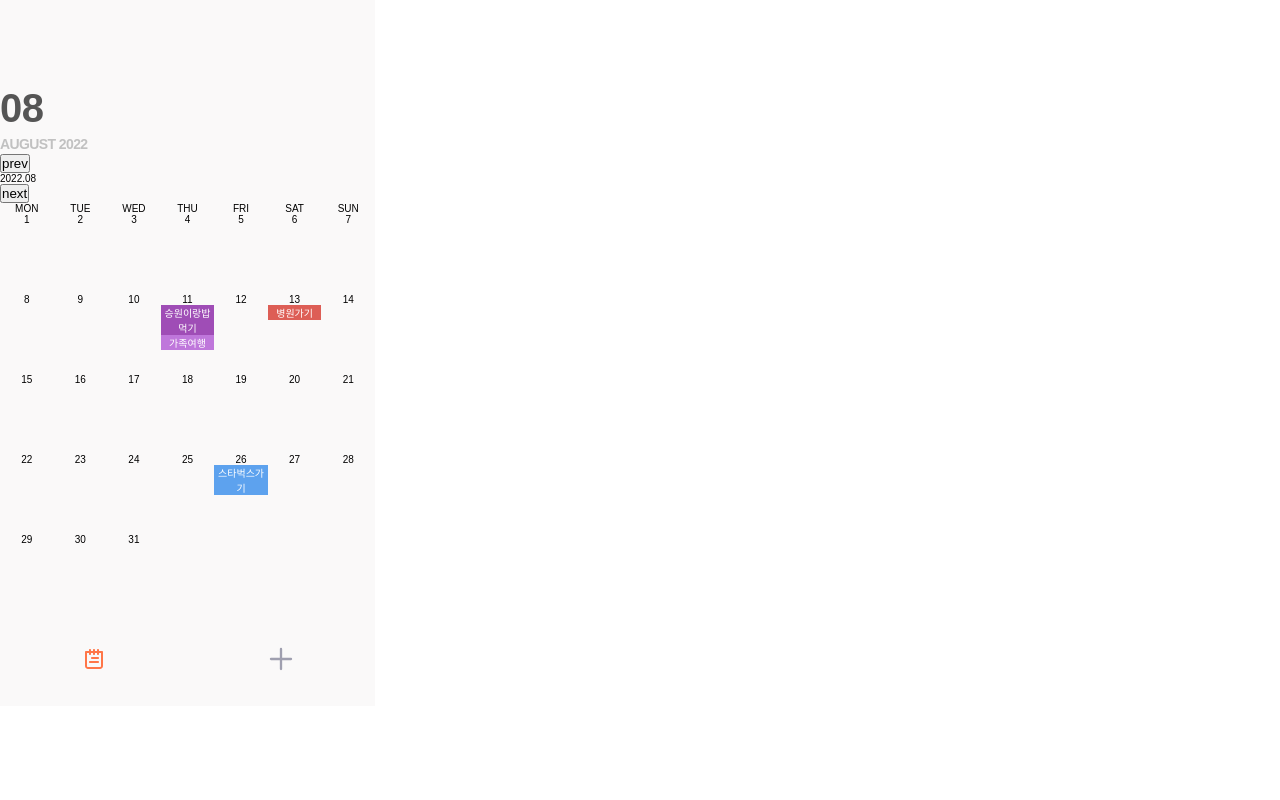
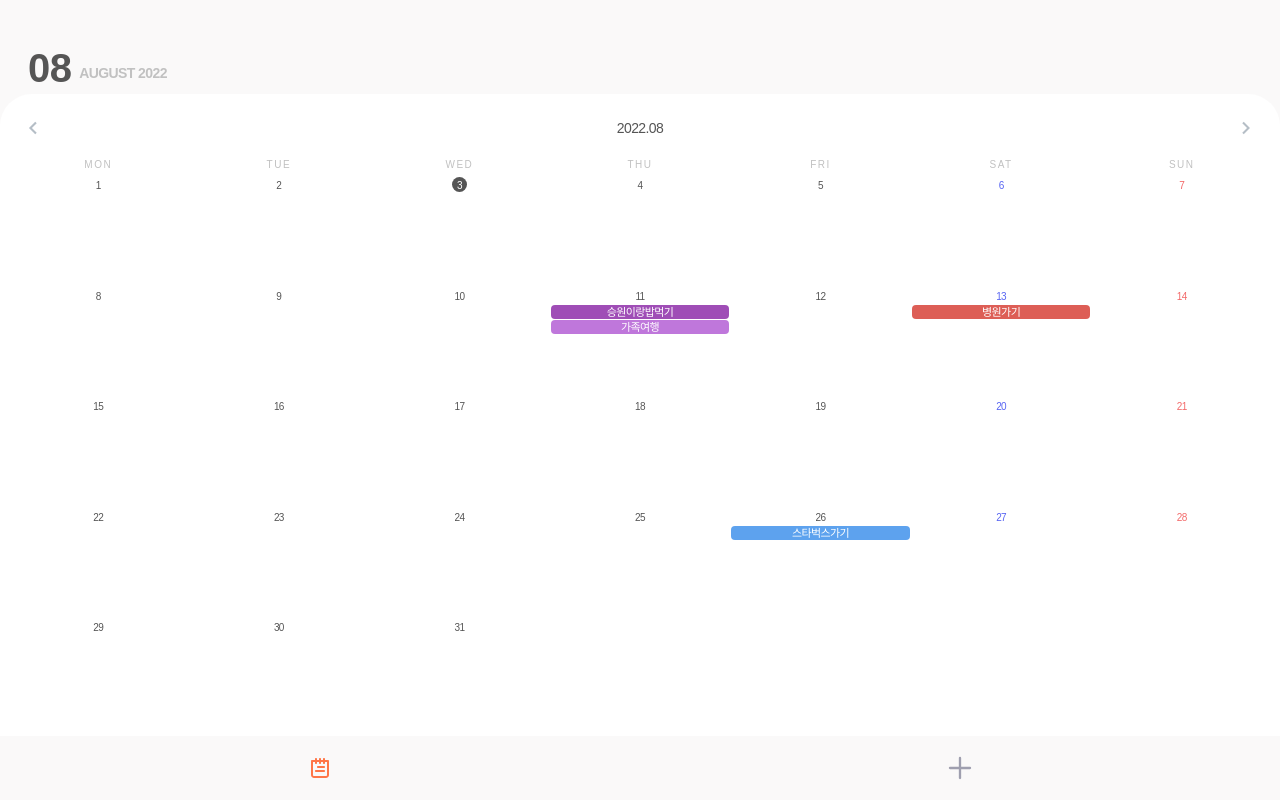
Before and after one commit to sseung95/my-calendar, a React (Vite) app: page / in a window 1280 px wide. Built offline with nearby package versions, Linux system fonts and the light colour scheme.

Commit message:
Design: Month calendar styling

```diff
--- a/src/components/calendar/Calendar.tsx
+++ b/src/components/calendar/Calendar.tsx
@@ -2,6 +2,10 @@
 import { css } from '@emotion/react';
 import React, { useState } from 'react';
 import Day from './Day';
+import prevIcon from '../../assets/left-icon.svg';
+import nextIcon from '../../assets/right-icon.svg';
+import { Body01 } from '../../styles/typography';
+import { Pointer } from '../../styles/unit';
 
 type CalendarProps = {
   year: number;
@@ -16,7 +20,6 @@ const Calendar: React.FC<CalendarProps> = ({
   setYear,
   setMonth,
 }) => {
-  const [today, setToday] = useState(new Date().getDate());
   const prevDay = new Date(year, month - 1, 0).getDay(); // 지난달의 마지막 요일
   const lastDay = new Date(year, month, 0).getDate(); // 현재 월의 마지막 날 구하기
 
@@ -39,15 +42,19 @@ const Calendar: React.FC<CalendarProps> = ({
   };
 
   return (
-    <div>
-      <div>
-        <button onClick={handleGoPrevMonth}>prev</button>
-        <div>
+    <div css={CalendarWrapper}>
+      <div css={CalendarHeader}>
+        <img src={prevIcon} onClick={handleGoPrevMonth} css={Pointer} />
+        <div css={Body01}>
           {year}.{month.toString().padStart(2, '0')}
         </div>
-        <button onClick={handleGoNextvMonth}>next</button>
+        <img src={nextIcon} onClick={handleGoNextvMonth} css={Pointer} />
       </div>
-      <div>
+      <div
+        css={css`
+          flex-grow: 1;
+        `}
+      >
         <div css={DateHead}>
           <div>MON</div>
           <div>TUE</div>
@@ -71,17 +78,45 @@ const Calendar: React.FC<CalendarProps> = ({
   );
 };
 
+const CalendarWrapper = css`
+  background-color: #fff;
+  border-radius: 32px 32px 0px 0px;
+  padding: 2.4rem 0.8rem;
+
+  flex-grow: 1;
+
+  display: flex;
+  flex-direction: column;
+`;
+
+const CalendarHeader = css`
+  display: flex;
+  justify-content: space-between;
+  padding: 0 1.6rem;
+  padding-bottom: 2.1rem;
+  color: var(--gray-08);
+`;
+
 const DateHead = css`
   display: grid;
   grid-template-columns: repeat(7, 1fr);
   text-align: center;
+  color: var(--gray-04);
+
+  font-size: 1rem;
+  font-weight: 400;
+  line-height: 1.2rem;
+  letter-spacing: 1.5px;
+
+  margin-bottom: 0.5rem;
 `;
 
 const DateBoard = css`
   display: grid;
   grid-template-columns: repeat(7, 1fr);
-  grid-auto-rows: minmax(auto, 80px);
+  grid-template-rows: repeat(auto-fit, minmax(50px, 1fr));
   text-align: center;
+  height: 100%;
 `;
 
 export default Calendar;
--- a/src/components/calendar/CalendarWeek.tsx
+++ b/src/components/calendar/CalendarWeek.tsx
@@ -5,6 +5,10 @@ import { useNavigate } from 'react-router';
 import { Link } from 'react-router-dom';
 import { getDayStr } from '../../utils/dateUtil';
 import addImg from '../../assets/add-button.svg';
+import prevIcon from '../../assets/left-icon.svg';
+import nextIcon from '../../assets/right-icon.svg';
+import { Body01 } from '../../styles/typography';
+import { Pointer } from '../../styles/unit';
 import Day from './Day';
 import TaskList from '../task/TaskList';
 
@@ -35,13 +39,13 @@ const CalendarWeek: React.FC<CalendarProps> = ({ year, month, date }) => {
 
   return (
     <>
-      <div>
-        <div>
-          <button onClick={handleGoPrevMonth}>prev</button>
-          <div>
+      <div css={CalendarWrapper}>
+        <div css={CalendarHeader}>
+          <img src={prevIcon} onClick={handleGoPrevMonth} css={Pointer} />
+          <div css={Body01}>
             {year}.{month.toString().padStart(2, '0')}
           </div>
-          <button onClick={handleGoNextvMonth}>next</button>
+          <img src={nextIcon} onClick={handleGoNextvMonth} css={Pointer} />
         </div>
         <div>
           <div css={DateHead}>
@@ -88,16 +92,38 @@ const CalendarWeek: React.FC<CalendarProps> = ({ year, month, date }) => {
   );
 };
 
+const CalendarWrapper = css`
+  background-color: #fff;
+  border-radius: 32px 32px 0px 0px;
+  padding: 2.4rem 0.8rem;
+`;
+
+const CalendarHeader = css`
+  display: flex;
+  justify-content: space-between;
+  padding: 0 1.6rem;
+  margin-bottom: 2.1rem;
+  color: var(--gray-08);
+`;
+
 const DateHead = css`
   display: grid;
   grid-template-columns: repeat(7, 1fr);
   text-align: center;
+  color: var(--gray-04);
+
+  font-size: 1rem;
+  font-weight: 400;
+  line-height: 1.2rem;
+  letter-spacing: 1.5px;
+
+  margin-bottom: 0.5rem;
 `;
 
 const DateBoard = css`
   display: grid;
   grid-template-columns: repeat(7, 1fr);
-  grid-auto-rows: minmax(auto, 80px);
+  grid-auto-rows: minmax(auto, 8rem);
   text-align: center;
 `;
 
--- a/src/components/calendar/Day.tsx
+++ b/src/components/calendar/Day.tsx
@@ -1,6 +1,9 @@
+import styled from '@emotion/styled';
+import { useEffect, useRef } from 'react';
 import { useSelector } from 'react-redux';
 import { useNavigate } from 'react-router';
 import { RootState } from '../../store';
+import { Caption02 } from '../../styles/typography';
 import Label from './Label';
 
 type DayProps = {
@@ -18,6 +21,23 @@ const Day: React.FC<DayProps> = ({ year, month, date, idx }) => {
       task.startDate.getMonth() + 1 === month
   );
   const lastDay = new Date(year, month, 0).getDate(); // 현재 월의 마지막 날 구하기
+  const dayRef = useRef<HTMLInputElement>(null);
+
+  useEffect(() => {
+    if (!dayRef.current) return;
+
+    console.log(dayRef.current.clientHeight);
+  }, [dayRef]);
+
+  const isToday = (targetDate: number) => {
+    const today = new Date();
+
+    if (today.getFullYear() !== year) return false;
+    if (today.getMonth() + 1 !== month) return false;
+    if (today.getDate() !== targetDate) return false;
+
+    return true;
+  };
 
   const handleGoWeekThatDate = () => {
     if (idx + date > 0 && idx + date <= lastDay) {
@@ -26,9 +46,19 @@ const Day: React.FC<DayProps> = ({ year, month, date, idx }) => {
   };
 
   return (
-    <div id={`date-${idx + 1}`} onClick={handleGoWeekThatDate}>
-      <div>{idx + date <= 0 || idx + date > lastDay ? '' : date + idx}</div>
+    <DayWrapper
+      id={`date-${idx + 1}`}
+      onClick={handleGoWeekThatDate}
+      ref={dayRef}
+    >
+      <DateStyle
+        isToday={isToday(idx + date)}
+        day={new Date(`${year}/${month}/${idx + date}`).getDay()}
+      >
+        {idx + date <= 0 || idx + date > lastDay ? '' : date + idx}
+      </DateStyle>
 
+      <LabelListWrapper>
         {taskList
           .filter((task) => task.startDate.getDate() === date + idx)
           .map((task) => (
@@ -39,8 +69,54 @@ const Day: React.FC<DayProps> = ({ year, month, date, idx }) => {
               labelColor={task.label}
             />
           ))}
-    </div>
+      </LabelListWrapper>
+    </DayWrapper>
   );
 };
 
+const DayWrapper = styled.div`
+  padding: 0.1rem;
+  cursor: pointer;
+
+  display: flex;
+  flex-direction: column;
+  gap: 0.1rem;
+
+  overflow: hidden;
+
+  &:hover {
+    background-color: #fafafa;
+    border-radius: 4px;
+  }
+`;
+
+const DateStyle = styled.div<{ isToday: boolean; day: number }>`
+  ${Caption02}
+  width: 1.5rem;
+  height: 1.5rem;
+  line-height: 1.7rem;
+  align-self: center;
+
+  margin-bottom: 0.1rem;
+
+  color: var(--gray-08);
+  ${(props) => props.day === 0 && 'color: var(--red);'}
+  ${(props) => props.day === 6 && 'color: var(--blue);'}
+
+  ${(props) =>
+    props.isToday &&
+    `
+    font-weight: 500;
+    color: #fff;
+    background-color: var(--gray-08);
+    border-radius: 100px;
+  `}
+`;
+
+const LabelListWrapper = styled.div`
+  display: flex;
+  flex-direction: column;
+  gap: 0.1rem;
+`;
+
 export default Day;
--- a/src/components/calendar/Label.tsx
+++ b/src/components/calendar/Label.tsx
@@ -1,5 +1,5 @@
-/** @jsxImportSource @emotion/react */
-import { css } from '@emotion/react';
+import styled from '@emotion/styled';
+import { Caption01 } from '../../styles/typography';
 
 type LabelProps = {
   id: string;
@@ -9,15 +9,23 @@ type LabelProps = {
 
 const Label: React.FC<LabelProps> = ({ id, title, labelColor }) => {
   return (
-    <div
-      css={css`
-        background-color: ${`var(--label-color-${labelColor})`};
-        color: #fff;
-      `}
-    >
-      {title}
-    </div>
+    <LabelWrapper labelColor={`var(--label-color-${labelColor})`}>
+      <Title>{title}</Title>
+    </LabelWrapper>
   );
 };
 
+const LabelWrapper = styled.div<{ labelColor: string }>`
+  background-color: ${(props) => props.labelColor};
+  height: 1.4rem;
+  overflow: hidden;
+  border-radius: 4px;
+`;
+
+const Title = styled.span`
+  ${Caption01}
+  color: #fff;
+  line-height: 1.5rem;
+`;
+
 export default Label;
--- a/src/components/layout/Layout.tsx
+++ b/src/components/layout/Layout.tsx
@@ -10,17 +10,28 @@ type LayoutProps = {
 const Layout: React.FC<LayoutProps> = ({ children }) => {
   return (
     <div css={Container}>
-      <main>{children}</main>
+      <main css={Main}>{children}</main>
       <Navigation />
     </div>
   );
 };
 
 const Container = css`
-  /* min-width: 375px; */
-  width: 375px;
-  padding-top: 82px;
+  min-width: 375px;
+  height: calc(var(--vh, 1vh) * 100);
+  padding-top: 4.2rem;
   background: #faf9f9;
+
+  display: flex;
+  flex-direction: column;
+  justify-content: space-between;
+`;
+
+const Main = css`
+  flex-grow: 1;
+
+  display: flex;
+  flex-direction: column;
 `;
 
 export default Layout;
--- a/src/components/layout/Navigation.tsx
+++ b/src/components/layout/Navigation.tsx
@@ -41,7 +41,6 @@ const Navigation = () => {
 };
 
 const Nav = css`
-  height: 9.2rem;
   background: #faf9f9;
 `;
 
--- a/src/pages/MonthCalendar.tsx
+++ b/src/pages/MonthCalendar.tsx
@@ -15,8 +15,8 @@ const MonthCalendar = () => {
   }, [month]);
 
   return (
-    <div>
-      <div>
+    <>
+      <div css={DateWrapper}>
         <div css={Month}>{month.toString().padStart(2, '0')}</div>
         <div css={MonthYear}>
           {monthStr} {year}
@@ -28,26 +28,33 @@ const MonthCalendar = () => {
         setYear={setYear}
         setMonth={setMonth}
       />
-    </div>
+    </>
   );
 };
 
+const DateWrapper = css`
+  display: flex;
+  gap: 0.8rem;
+  align-items: center;
+  margin-left: 2.8rem;
+`;
+
 const Month = css`
   font-weight: 700;
-  font-size: 40px;
-  line-height: 52px;
+  font-size: 4rem;
+  line-height: 5.2rem;
   letter-spacing: -0.6px;
-
   color: var(--gray-08);
 `;
 
 const MonthYear = css`
   font-weight: 700;
-  font-size: 14px;
-  line-height: 20px;
+  font-size: 1.4rem;
+  line-height: 2rem;
   letter-spacing: -0.6px;
+  color: var(--gray-04);
 
-  color: var(--gray-04);
+  margin-top: 1rem;
 `;
 
 export default MonthCalendar;
--- a/src/styles/global.ts
+++ b/src/styles/global.ts
@@ -2,6 +2,8 @@ import { css } from '@emotion/react';
 
 export const global = css`
   :root {
+    --vh: 100%;
+
     --gray-01: #fbfbfb;
     --gray-02: #f5f4f3;
     --gray-03: #dfdfdf;
@@ -42,13 +44,53 @@ export const global = css`
   * {
     margin: 0;
     padding: 0;
+    font: inherit;
+    color: inherit;
   }
-
+  *,
+  :after,
+  :before {
+    box-sizing: border-box;
+    flex-shrink: 0;
+  }
+  :root {
+    -webkit-tap-highlight-color: transparent;
+    -webkit-text-size-adjust: 100%;
+    text-size-adjust: 100%;
+    cursor: default;
+    line-height: 1.5;
+    overflow-wrap: break-word;
+    word-break: break-word;
+    tab-size: 4;
+  }
   html {
     font-size: 62.5%; // 1rem = 10px;
     font-family: 'Noto Sans KR', sans-serif;
   }
-
+  html,
+  body {
+    height: 100%;
+  }
+  img,
+  picture,
+  video,
+  canvas,
+  svg {
+    display: block;
+    max-width: 100%;
+  }
+  button {
+    background: none;
+    border: 0;
+    cursor: pointer;
+  }
+  a {
+    text-decoration: none;
+  }
+  table {
+    border-collapse: collapse;
+    border-spacing: 0;
+  }
   li {
     list-style: none;
   }
--- /dev/null
+++ b/src/styles/typography.ts
@@ -0,0 +1,101 @@
+import { css } from '@emotion/react';
+
+/* Title */
+export const Display05 = css`
+  font-weight: 700;
+  font-size: 40px;
+  line-height: 52px;
+  letter-spacing: -0.6px;
+`;
+
+export const Display04 = css`
+  font-weight: 700;
+  font-size: 36px;
+  line-height: 46px;
+  letter-spacing: -0.6px;
+`;
+
+export const Display03 = css`
+  font-weight: 700;
+  font-size: 32px;
+  line-height: 42px;
+  letter-spacing: -0.6px;
+`;
+
+export const Display02 = css`
+  font-weight: 700;
+  font-size: 28px;
+  line-height: 38px;
+  letter-spacing: -0.6px;
+`;
+
+export const Display01 = css`
+  font-weight: 700;
+  font-size: 24px;
+  line-height: 34px;
+  letter-spacing: -0.6px;
+`;
+
+export const Headline = css`
+  font-weight: 700;
+  font-size: 20px;
+  line-height: 28px;
+  letter-spacing: -0.6px;
+`;
+
+export const Subead03 = css`
+  font-weight: 700;
+  font-size: 16px;
+  line-height: 22px;
+  letter-spacing: -0.6px;
+`;
+
+export const Subead02 = css`
+  font-weight: 700;
+  font-size: 14px;
+  line-height: 20px;
+  letter-spacing: -0.6px;
+`;
+
+/* Body */
+export const Body02 = css`
+  font-weight: 400;
+  font-size: 16px;
+  line-height: 24px;
+  letter-spacing: -0.6px;
+`;
+
+export const BodyLong02 = css`
+  font-weight: 400;
+  font-size: 16px;
+  line-height: 28px;
+  letter-spacing: -0.6px;
+`;
+
+export const Body01 = css`
+  font-weight: 400;
+  font-size: 14px;
+  line-height: 20px;
+  letter-spacing: -0.6px;
+`;
+
+export const BodyLong01 = css`
+  font-weight: 400;
+  font-size: 14px;
+  line-height: 24px;
+  letter-spacing: -0.6px;
+`;
+
+export const Caption01 = css`
+  font-weight: 400;
+  font-size: 11px;
+  line-height: 14px;
+  letter-spacing: -0.6px;
+`;
+
+export const Caption02 = css`
+  font-weight: 400;
+  font-size: 10px;
+  line-height: 18px;
+  letter-spacing: -0.6px;
+`;
--- /dev/null
+++ b/src/styles/unit.ts
@@ -0,0 +1,5 @@
+import { css } from '@emotion/react';
+
+export const Pointer = css`
+  cursor: pointer;
+`;
```
Also changed, not shown: src/assets/left-icon.svg (added), src/assets/right-icon.svg (added). Lines whose indentation alone changed are shown as unchanged.
